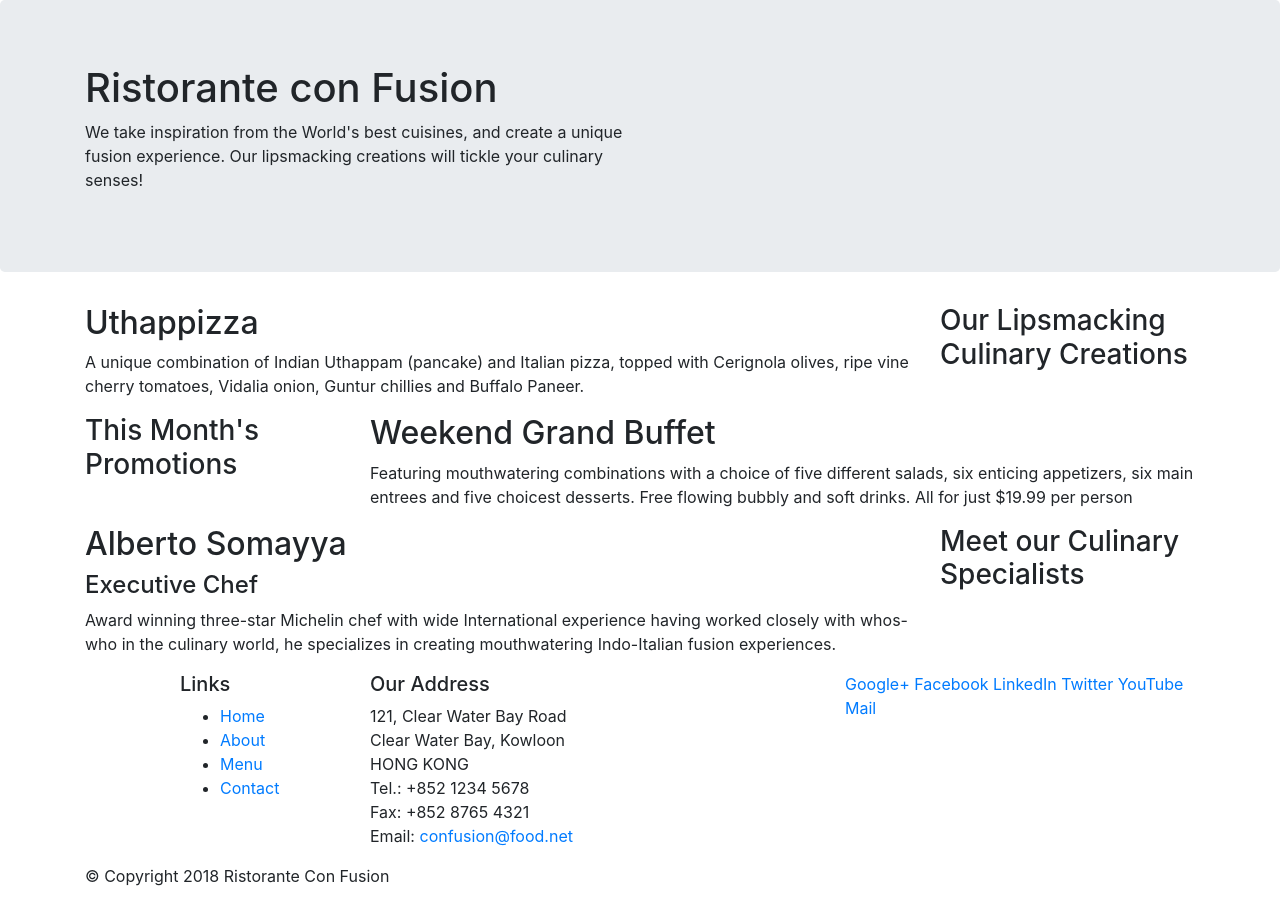
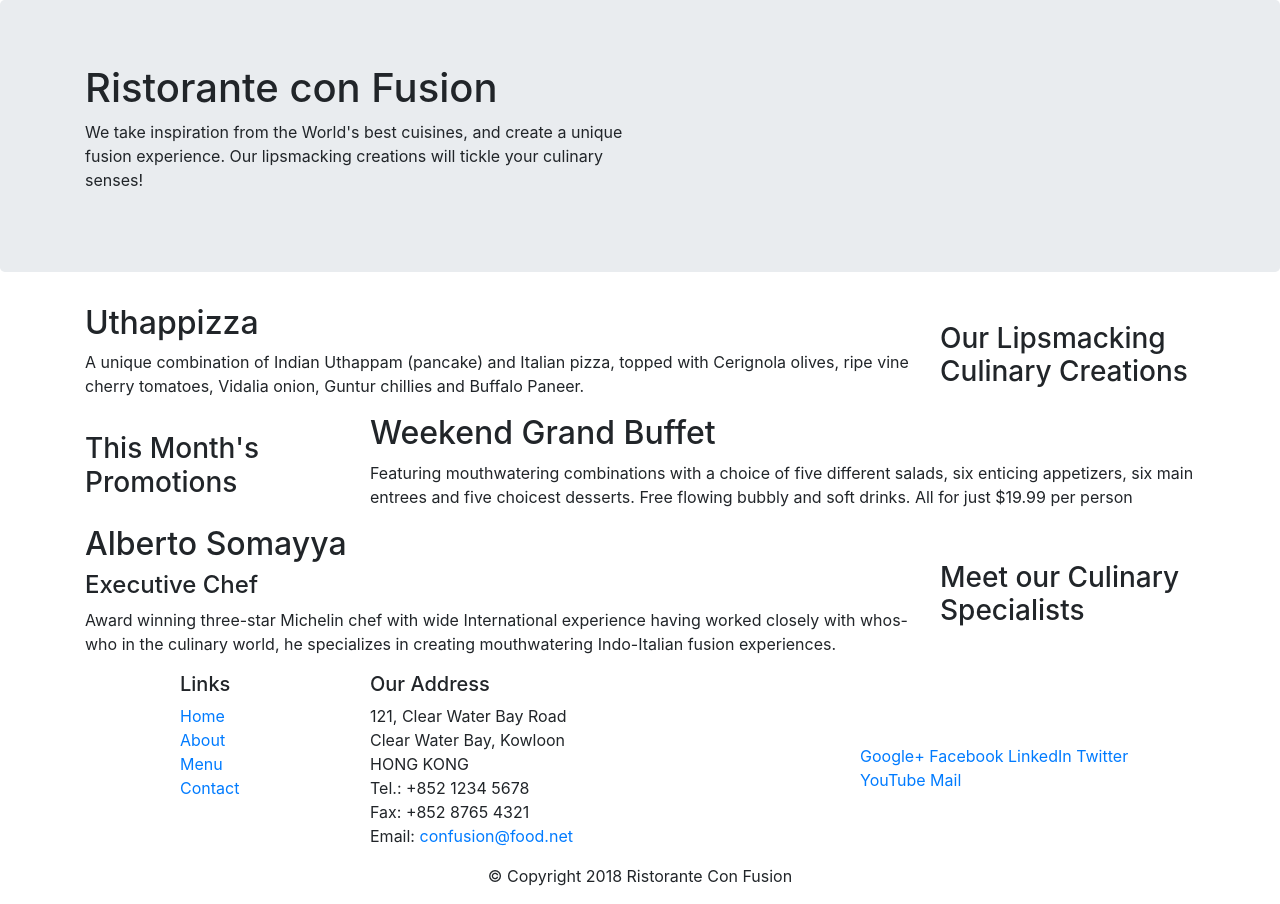
Before and after one commit to code-drey/bootstrap, a website: page Bootstrap4/conFusion/index.html in a window 1280 px wide. Drawn offline with nearby package versions, Linux system fonts and the light colour scheme.

Commit message:
Bootstrap Grid Part 2

```diff
--- a/Bootstrap4/conFusion/index.html
+++ b/Bootstrap4/conFusion/index.html
@@ -9,6 +9,10 @@
 
     <!-- Bootstrap CSS -->
     <link rel="stylesheet" href="node_modules/bootstrap/dist/css/bootstrap.min.css">
+
+    <!-- CSS -->
+    <link href="css/styles.css" rel="stylesheet">
+
     <title>Ristorante Con Fusion</title>
 </head>
 
@@ -16,7 +20,7 @@
 
     <header class="jumbotron">
         <div class="container">
-            <div class="row">
+            <div class="row row-header">
                 <div class="col-12 col-sm-6">
                     <h1>Ristorante con Fusion</h1>
                     <p>We take inspiration from the World's best cuisines, and create a unique fusion experience. Our lipsmacking creations will tickle your culinary senses!</p>
@@ -28,18 +32,18 @@
     </header>
 
     <div class="container">
-        <div class="row">
+        <div class="row row-content align-items-center">
             <div class="col-12 col-sm-4 order-sm-last col-md-3">
                 <h3>Our Lipsmacking Culinary Creations</h3>
             </div>
-            <div class="col col-sm order-sm-first col-md">
+            <div class="col col-sm order-sm-first col-md ">
                 <h2>Uthappizza</h2>
                 <p>A unique combination of Indian Uthappam (pancake) and Italian pizza, topped with Cerignola olives, ripe vine cherry tomatoes, Vidalia onion, Guntur chillies and Buffalo Paneer.</p>
             </div>
         </div>
 
 
-        <div class="row">
+        <div class="row row-content align-items-center">
             <div class="col-12 col-sm-4 col-md-3">
                 <h3>This Month's Promotions</h3>
             </div>
@@ -49,7 +53,7 @@
             </div>
         </div>
 
-        <div class="row">
+        <div class="row row-content align-items-center">
             <div class="col-12 col-sm-4 order-sm-last col-md-3">
                 <h3>Meet our Culinary Specialists</h3>
             </div>
@@ -61,12 +65,12 @@
         </div>
     </div>
 
-    <footer>
+    <footer class="footer">
         <div class="container">
             <div class="row">
                 <div class="col-4 offset-1 col-sm-2">
                     <h5>Links</h5>
-                    <ul>
+                    <ul class="list-unstyled">
                         <li><a href="#">Home</a></li>
                         <li><a href="#">About</a></li>
                         <li><a href="#">Menu</a></li>
@@ -84,8 +88,8 @@
 		              Email: <a href="mailto:confusion@food.net">confusion@food.net</a>
 		           </address>
                 </div>
-                <div class="col-12 col-sm-4">
-                    <div>
+                <div class="col-12 col-sm-4 align-self-center">
+                    <div class="col-auto">
                         <a href="http://google.com/+">Google+</a>
                         <a href="http://www.facebook.com/profile.php?id=">Facebook</a>
                         <a href="http://www.linkedin.com/in/">LinkedIn</a>
@@ -95,13 +99,14 @@
                     </div>
                 </div>
            </div>
-           <div class="row">
+           <div class="row justify-content-center">
                 <div class="col-auto">
                     <p>© Copyright 2018 Ristorante Con Fusion</p>
                 </div>
            </div>
         </div>
     </footer>
+
     <!-- jQuery first, then Popper.js, then Bootstrap JS. -->
     <script src="node_modules/jquery/dist/jquery.slim.min.js"></script>
     <script src="node_modules/popper.js/dist/umd/popper.min.js"></script>
```
